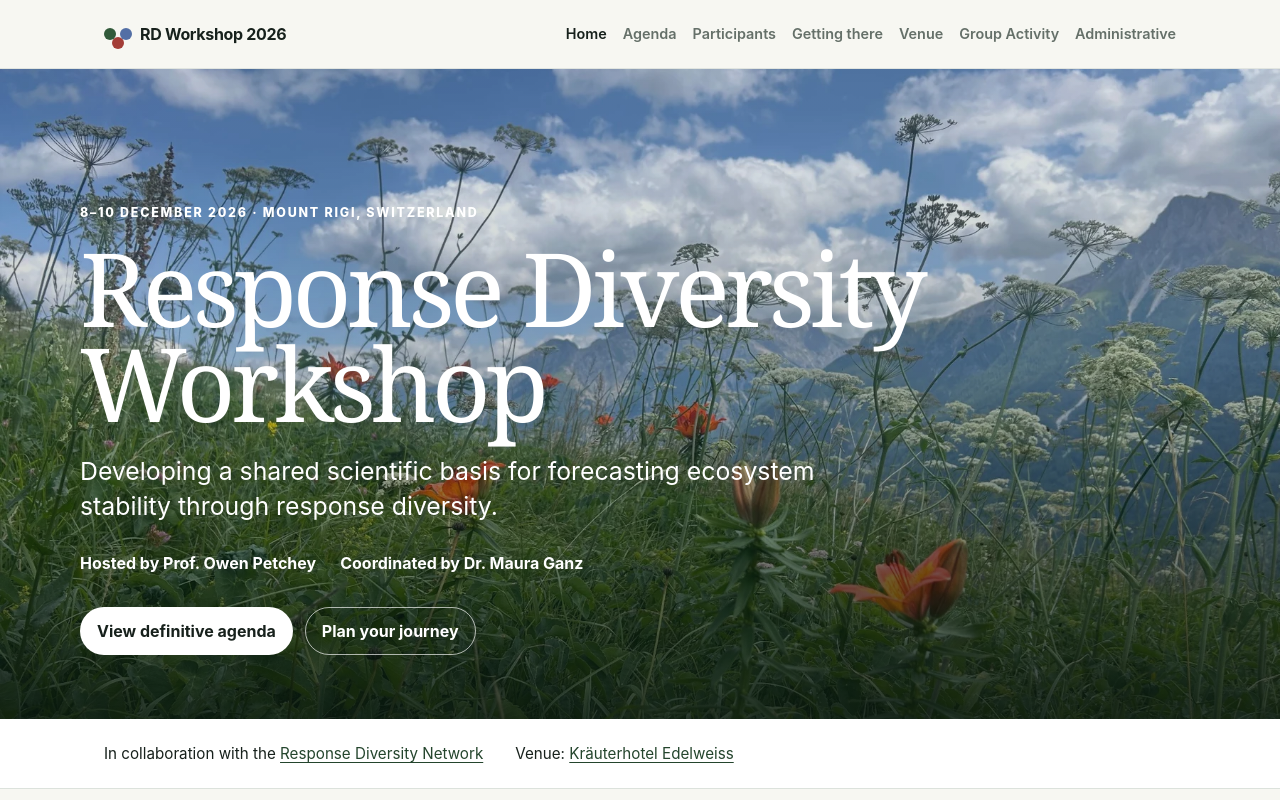
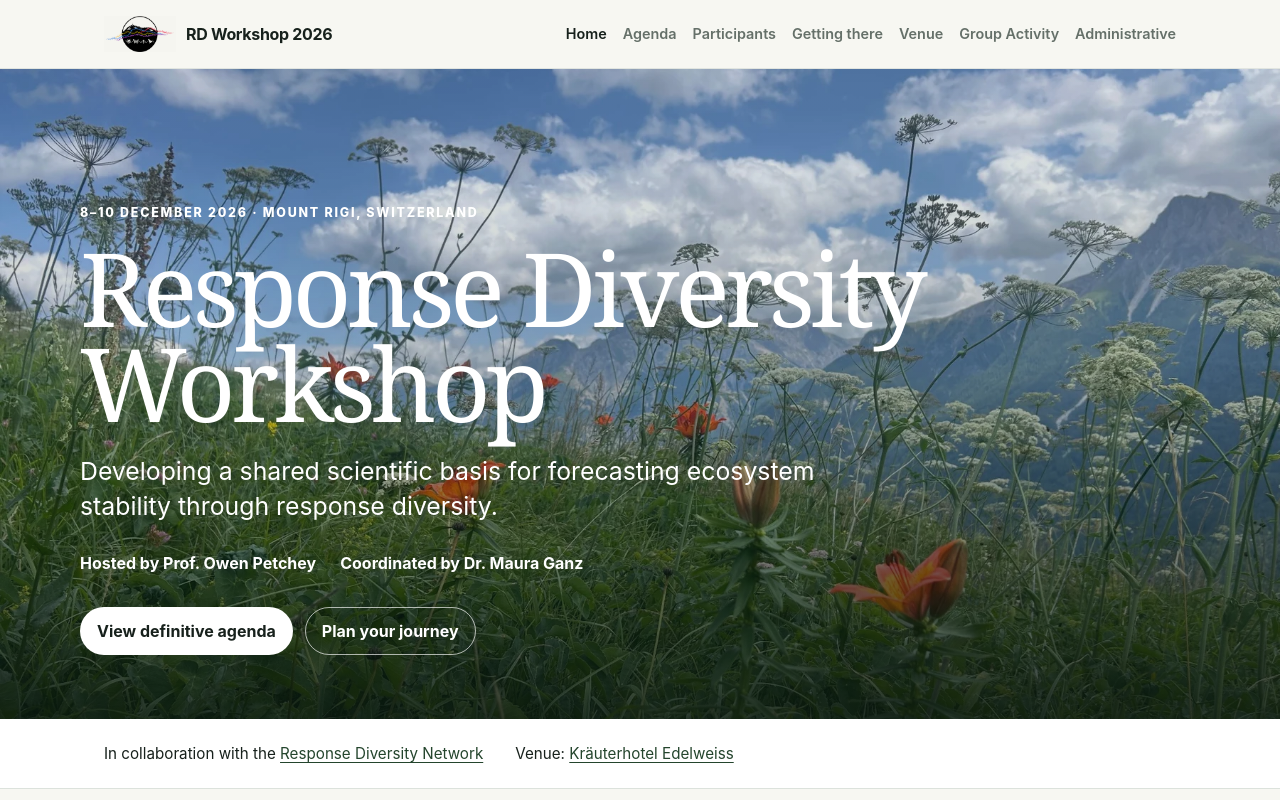
Before and after one commit to ResponseDiversityNetwork/RD-Workshop-2026, a plain HTML site: page index.html in a window 1280 px wide. Shown: the top 800 px of the page. Drawn offline with Linux system fonts and the light colour scheme.

Commit message:
logo update
all files synced with tschipiti again

```diff
--- a/assets/css/style.css
+++ b/assets/css/style.css
@@ -68,13 +68,12 @@ img { max-width: 100%; display: block; }
   color: var(--ink);
   white-space: nowrap;
 }
-.brand-mark {
-  width: 12px;
-  height: 12px;
-  border-radius: 50%;
-  background: var(--green);
-  box-shadow: 16px 0 0 var(--blue), 8px 9px 0 var(--red);
-  margin-right: 14px;
+.brand-logo {
+  width: 72px;
+  height: 40px;
+  object-fit: contain;
+  flex: none;
+  mix-blend-mode: multiply;
 }
 .nav-links {
   list-style: none;
@@ -391,6 +390,7 @@ figcaption { color: var(--muted); font-size: .9rem; margin-top: 12px; }
 @media (max-width: 620px) {
   .nav-wrap { padding: 0 18px; }
   .brand { font-size: .92rem; }
+  .brand-logo { width: 58px; height: 34px; }
   .hero { min-height: 590px; }
   .hero-inner { width: min(100% - 36px, var(--max)); padding-bottom: 42px; }
   .hero h1 { font-size: clamp(3rem, 16vw, 4.8rem); }
--- a/index.html
+++ b/index.html
@@ -1,7 +1,7 @@
 <!doctype html>
 <html lang="en"><head><meta charset="utf-8"><meta name="viewport" content="width=device-width,initial-scale=1"><meta name="description" content="Response Diversity Workshop 2026 at Mount Rigi."><title>Home · Response Diversity Workshop 2026</title><link rel="stylesheet" href="assets/css/style.css"></head><body>
 <a class="skip-link" href="#main">Skip to content</a>
-<header class="site-header"><nav class="nav-wrap" aria-label="Main navigation"><a class="brand" href="index.html"><span class="brand-mark" aria-hidden="true"></span>RD Workshop 2026</a><button class="menu-toggle" type="button" aria-expanded="false" aria-controls="main-nav">Menu</button><ul class="nav-links" id="main-nav"><li><a class="active" href="index.html">Home</a></li><li><a href="agenda.html">Agenda</a></li><li><a href="participants.html">Participants</a></li><li><a href="travel.html">Getting there</a></li><li><a href="venue.html">Venue</a></li><li><a href="rigi.html">Group Activity</a></li><li><a href="administrative.html">Administrative</a></li></ul></nav></header>
+<header class="site-header"><nav class="nav-wrap" aria-label="Main navigation"><a class="brand" href="index.html"><img class="brand-logo" src="assets/images/rigi-ws-logo.png" alt="">RD Workshop 2026</a><button class="menu-toggle" type="button" aria-expanded="false" aria-controls="main-nav">Menu</button><ul class="nav-links" id="main-nav"><li><a class="active" href="index.html">Home</a></li><li><a href="agenda.html">Agenda</a></li><li><a href="participants.html">Participants</a></li><li><a href="travel.html">Getting there</a></li><li><a href="venue.html">Venue</a></li><li><a href="rigi.html">Group Activity</a></li><li><a href="administrative.html">Administrative</a></li></ul></nav></header>
 <main id="main">
 <section class="hero" aria-labelledby="hero-title"><div class="hero-inner"><p class="eyebrow">8–10 December 2026 · Mount Rigi, Switzerland</p><h1 id="hero-title">Response Diversity Workshop</h1><p class="hero-sub">Developing a shared scientific basis for forecasting ecosystem stability through response diversity.</p><div class="hero-meta"><span>Hosted by Prof. Owen Petchey</span><span>Coordinated by Dr. Maura Ganz</span></div><div class="hero-actions"><a class="button light" href="agenda.html">View definitive agenda</a><a class="button ghost" href="travel.html">Plan your journey</a></div></div></section>
 <div class="host-strip"><div class="container"><span>In collaboration with the <a href="https://responsediversitynetwork.github.io/RDN-website/" target="_blank" rel="noopener">Response Diversity Network</a></span><span>Venue: <a href="https://www.kraeuterhotel.ch/de/" target="_blank" rel="noopener">Kräuterhotel Edelweiss</a></span></div></div>
```
Also changed, not shown: administrative.html (+1 -1 lines), agenda.html (+1 -1 lines), participants.html (+1 -1 lines), rigi.html (+1 -1 lines), travel.html (+1 -1 lines), venue.html (+1 -1 lines), assets/images/rigi-ws-logo.png (added).
